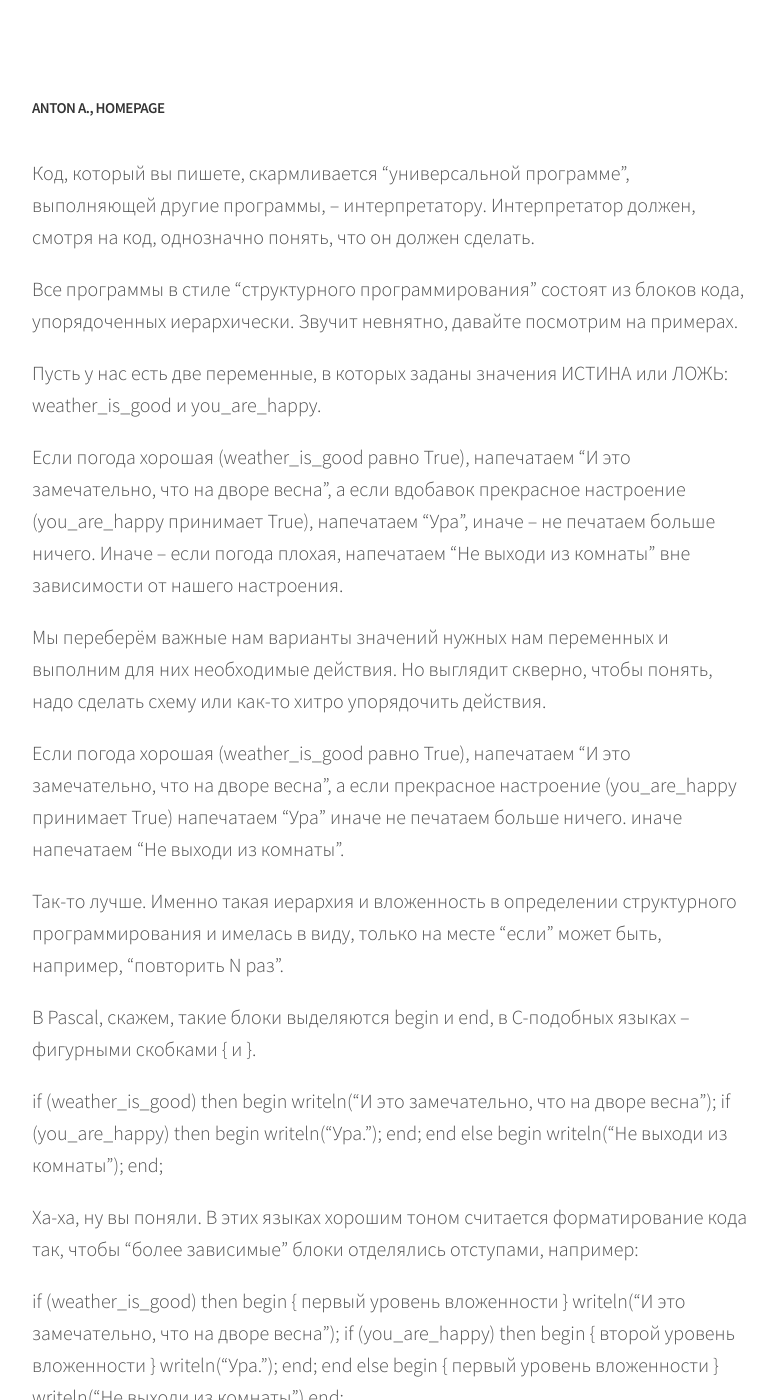
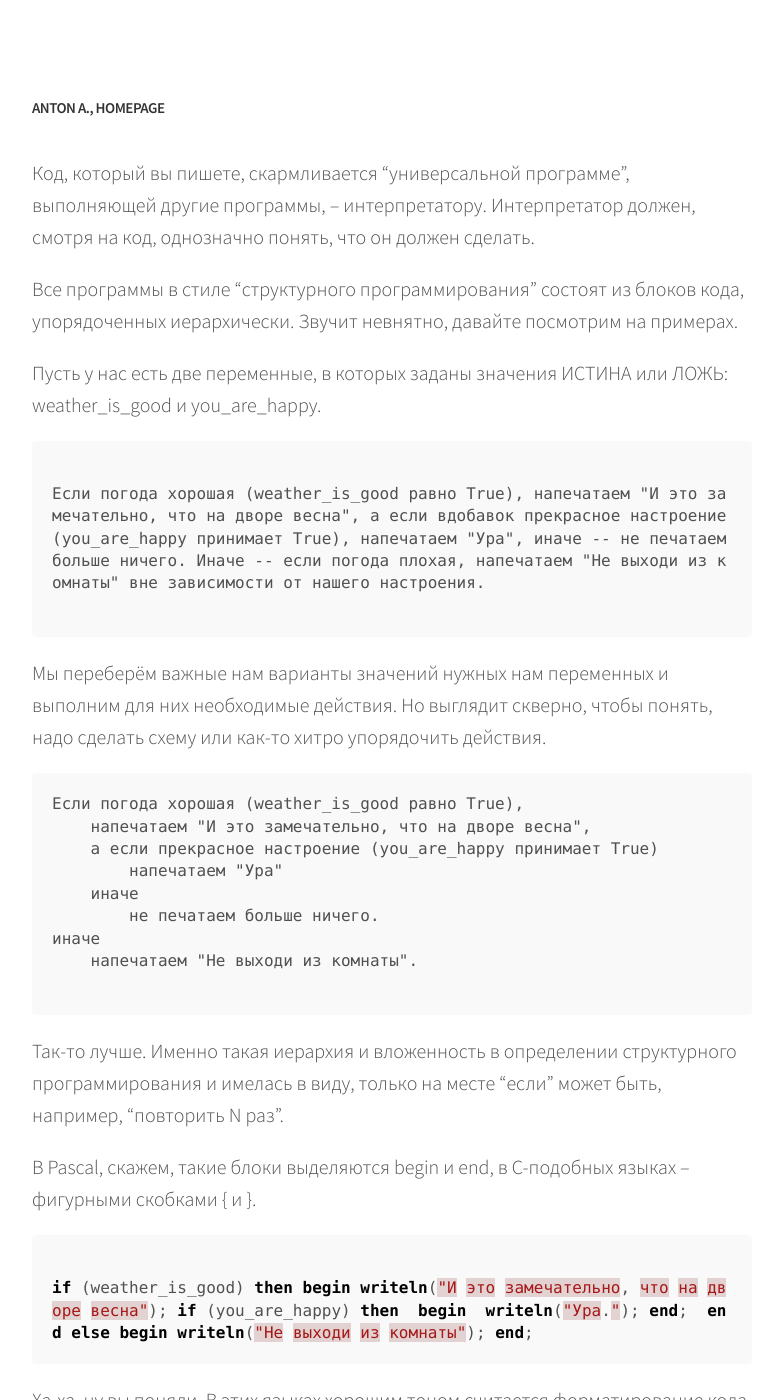
Before and after one commit to alexeyev/alexeyev.github.io, a Jekyll site: the page built from python-indents.md, in a window 1280 px wide and 1400 px high. Shown: the whole window, without its empty margins (248-1025 px from the left). Built offline with Jekyll 4.4.1, drawn with Linux system fonts in a browser that asks for light colours; some of the changed text lies outside the part shown.

Commit message:
Update python-indents.md

````diff
--- a/python-indents.md
+++ b/python-indents.md
@@ -12,13 +12,15 @@ title: Нежное введение в синтаксис питона: отс
 
 Пусть у нас есть две переменные, в которых заданы значения ИСТИНА или ЛОЖЬ: weather_is_good и you_are_happy.
 
+```
 
 Если погода хорошая (weather_is_good равно True), напечатаем "И это замечательно, что на дворе весна", а если вдобавок прекрасное настроение (you_are_happy принимает True), напечатаем "Ура", иначе -- не печатаем больше ничего. Иначе -- если погода плохая, напечатаем "Не выходи из комнаты" вне зависимости от нашего настроения.
 
+```
 
 Мы переберём важные нам варианты значений нужных нам переменных и выполним для них необходимые действия. Но выглядит скверно, чтобы понять, надо сделать схему или как-то хитро упорядочить действия.
 
-
+```
 Если погода хорошая (weather_is_good равно True),
     напечатаем "И это замечательно, что на дворе весна",
     а если прекрасное настроение (you_are_happy принимает True)
@@ -28,15 +30,22 @@ title: Нежное введение в синтаксис питона: отс
 иначе
     напечатаем "Не выходи из комнаты".
 
+```
+
 Так-то лучше.
 Именно такая иерархия и вложенность в определении структурного программирования и имелась в виду, только на месте "если" может быть, например, "повторить N раз".
 
 В Pascal, скажем, такие блоки выделяются begin и end, в C-подобных языках -- фигурными скобками { и }.
 
+```pascal
+
 if (weather_is_good) then begin writeln("И это замечательно, что на дворе весна"); if (you_are_happy) then  begin  writeln("Ура."); end;  end else begin writeln("Не выходи из комнаты"); end;
+```
 
 Ха-ха, ну вы поняли. В этих языках хорошим тоном считается форматирование кода так, чтобы "более зависимые" блоки
 отделялись отступами, например:
+
+```pascal
 
 if (weather_is_good) then
 begin
@@ -54,22 +63,29 @@ begin
     writeln("Не выходи из комнаты")
 end;
 
+```
+
 Но вернёмся к питону. Python суров, в нём такие блоки ДОЛЖНЫ отделяться отступами, иначе интерпретатор не поймёт, что вы от него хотите; чем больше глубина иерархии, тем больше отступов.
 
+```python
 if weather_is_good:
     print("И это замечательно, что на дворе весна")
     if you_are_happy:
         print("Ура")
 else:
     print("Не выходи из комнаты")
+```
 
 Попробуйте поперебирать разные значения наших переменных (всего, очевидно, четыре варианта).
 
+```python
 weather_is_good = True
 you_are_happy = False
+```
 
 А теперь вот такой код
 
+```python
 if weather_is_good:
     print("И это замечательно, что на дворе весна")
 
@@ -77,9 +93,11 @@ if you_are_happy:
     print("Ура")
 else:
     print("Не выходи из комнаты")
+```
 
 Поведение иное. Потому что здесь мы на самом деле написали:
 
+```
 Если погода хорошая (weather_is_good равно True),
     напечатаем "И это замечательно, что на дворе весна",
 Иначе
@@ -89,24 +107,27 @@ else:
     напечатаем "Ура"
 иначе
     напечатаем "Не выходи из комнаты".
+```
 
 То же верно не только для if, но и для других операторов.
 
 Распечатайте, что происходит здесь:
 
+```python
 for i in range(3):
     print(i)
     for j in range(5):
         print(j)
+```
 
 а потом здесь:
 
-
+```python
     for i in range(3):
         print(i)
 
     for j in range(5):
         print(j)
-
+```
 
 Ясно, откуда разница в выводе?
````
